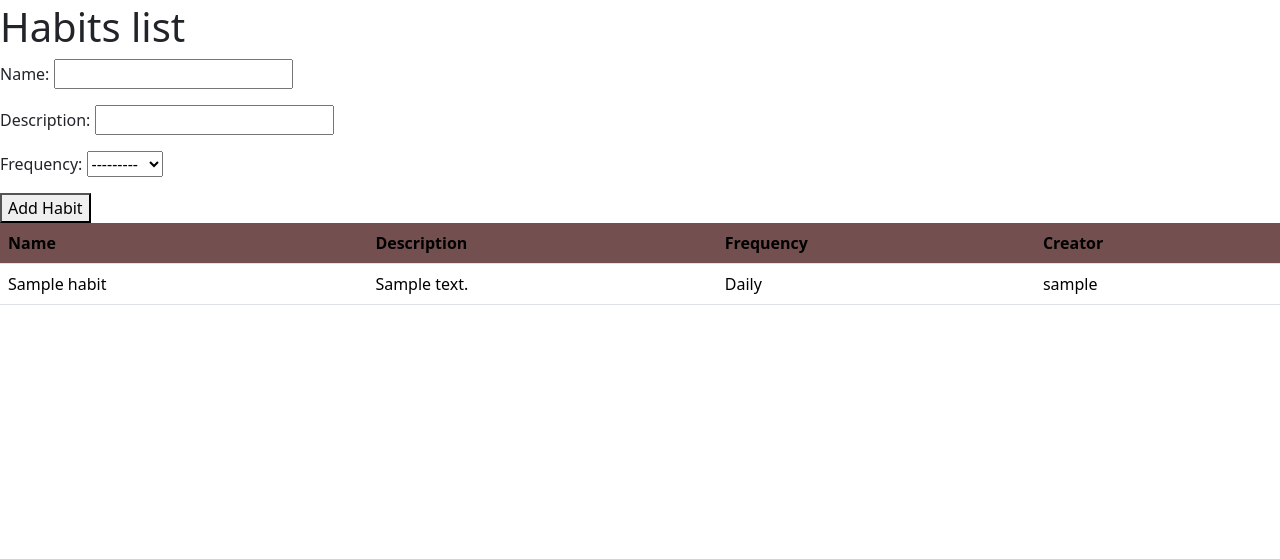
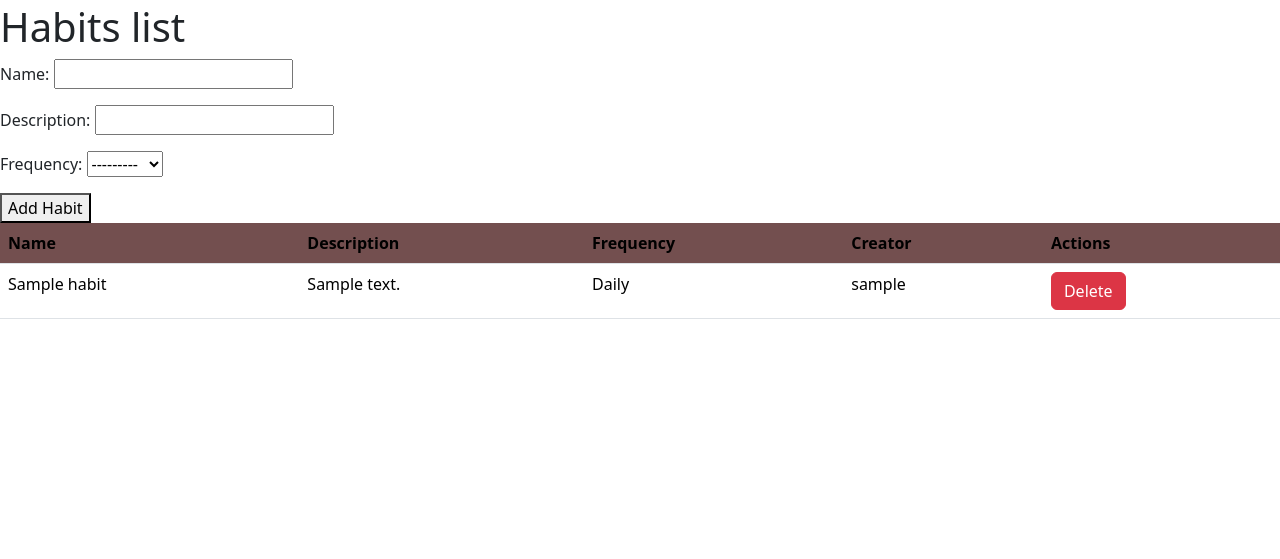
Before and after one commit to PeaJaySee/habit_forma_work, a Django app: page / in a window 1280 px wide. Shown: the part 53-612 px from the top of the page. Run offline with Django 5.2, Linux system fonts and the light colour scheme; a user stored in the database is signed in; tables that the repository leaves empty hold one stand-in row (values such as "Sample post"); some libraries are stand-ins or nearby versions.

Commit message:
issues with stytling and delete button fixed

```diff
--- a/tracker/templates/tracker/habit_list.html
+++ b/tracker/templates/tracker/habit_list.html
@@ -15,6 +15,7 @@
                 <th>Description</th>
                 <th>Frequency</th>
                 <th>Creator</th>
+                <th>Actions</th>
             </tr>
         </thead>
         <tbody>
@@ -24,6 +25,14 @@
                 <td>{{ habit.description }}</td>
                 <td>{{ habit.frequency }}</td>
                 <td>{{ habit.user }}</td>
+                <td>
+                    <form method="post" style="display:inline;">
+                        {% csrf_token %}
+                        <input type="hidden" name="habit_id" value="{{ habit.id }}">
+                        <button type="submit" name="delete" class="btn btn-danger">Delete</button>
+                    </form>
+                </form>
+                </td>
             </tr>
             {% endfor %}
         </tbody>
--- a/tracker/urls.py
+++ b/tracker/urls.py
@@ -1,6 +1,8 @@
 from . import views
 from django.urls import path
 
+
 urlpatterns = [
     path('', views.HabitListView.as_view(), name='home'),
+
 ]
--- a/tracker/views.py
+++ b/tracker/views.py
@@ -1,4 +1,4 @@
-from django.shortcuts import render, redirect
+from django.shortcuts import render, redirect, get_object_or_404
 from django.contrib.auth.mixins import LoginRequiredMixin
 from django.views import generic
 from django.views.generic import ListView, FormView
@@ -24,3 +24,12 @@ class HabitListView(LoginRequiredMixin, ListView, FormView):
         habit.user = self.request.user
         habit.save()
         return super().form_valid(form)
+
+    def post(self, request, *args, **kwargs):
+        if 'delete' in request.POST:
+            habit_id = request.POST.get('habit_id')
+            habit = get_object_or_404(Habit, id=habit_id, user=request.user)
+            habit.delete()
+            return redirect('home')
+        else:
+            return super().post(request, *args, **kwargs)
```
